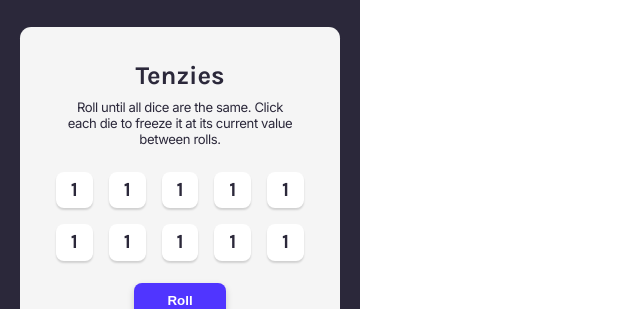
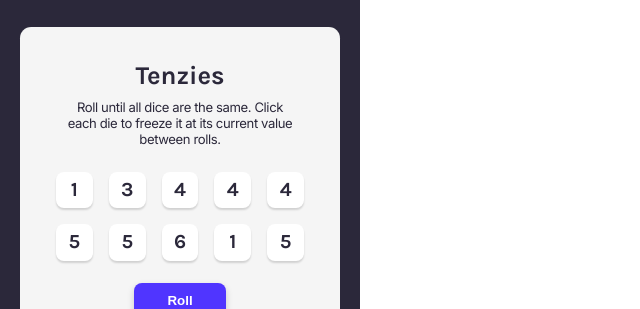
Before and after one commit to DainiusMI/04-Scrimba-React, a React (Vite) app: page / in a window 1280 px wide. Shown: the top 309 px of the page, without its empty margins (0-640 px from the left). Built offline with nearby package versions, Linux system fonts and the light colour scheme.

Commit message:
basic design

```diff
--- a/src/App.css
+++ b/src/App.css
@@ -73,8 +73,12 @@ body {
 
   background: #FFFFFF;
   box-shadow: 0px 2px 2px rgba(0, 0, 0, 0.15);
+
+  cursor: pointer;
 }
-
+.active {
+  background-color: #59E391;
+}
 button {
   width: 5.7rem;
   height: 2.3rem;
--- a/src/App.jsx
+++ b/src/App.jsx
@@ -2,26 +2,42 @@ import { useState } from 'react'
 import Die from "./Die"
 import './App.css'
 
+
 export default function App() {
 
+  const [diceArr, setDiceArr] = useState(rollDice());
+  const [gameState, setGameState] = useState("Roll")
+
+  function rollDice() {
+    const result = []
+
+    for (let i = 0; i < 10; i++) {
+      result.push({
+        id: i,
+        value: Math.floor(Math.random() * 6 + 1 ),
+        isHeld: false
+      })
+    }
+    return result
+  }
 
   return (
     <main className='tenzies'>
       <h1 className='title'>Tenzies</h1>
       <p className='description'>Roll until all dice are the same. Click each die to freeze it at its current value between rolls.</p>
       <section className="die-grid">
-        <Die value="1" />
-        <Die value="1" />
-        <Die value="1" />
-        <Die value="1" />
-        <Die value="1" />
-        <Die value="1" />
-        <Die value="1" />
-        <Die value="1" />
-        <Die value="1" />
-        <Die value="1" />
+        {
+          diceArr.map((die, idx) => {
+            return <Die
+              key={idx}
+              id={idx}
+              value={die.value}
+              isHeld={die.isHeld}
+            />
+          })
+        }
       </section>
-      <button>Roll</button>
+      <button onClick={()=>{setDiceArr(rollDice())}}>{gameState}</button>
     </main>
   )
 }
--- a/src/Die.jsx
+++ b/src/Die.jsx
@@ -1,7 +1,11 @@
 import React from "react";
 
 export default function GameContainer(props) {
+    console.log(props.isHeld)
     return (
-        <div className="die">{props.value}</div>
+        <div
+            className="die"
+            style={{backgroundColor: props.isHeld ? "#59E391" : "#FFF"}}
+        >{props.value}</div>
     )
 }
--- a/vite.config.js
+++ b/vite.config.js
@@ -3,5 +3,6 @@ import react from '@vitejs/plugin-react'
 
 // https://vitejs.dev/config/
 export default defineConfig({
+  base: "/04-Scrimba-React/",
   plugins: [react()]
 })
```
